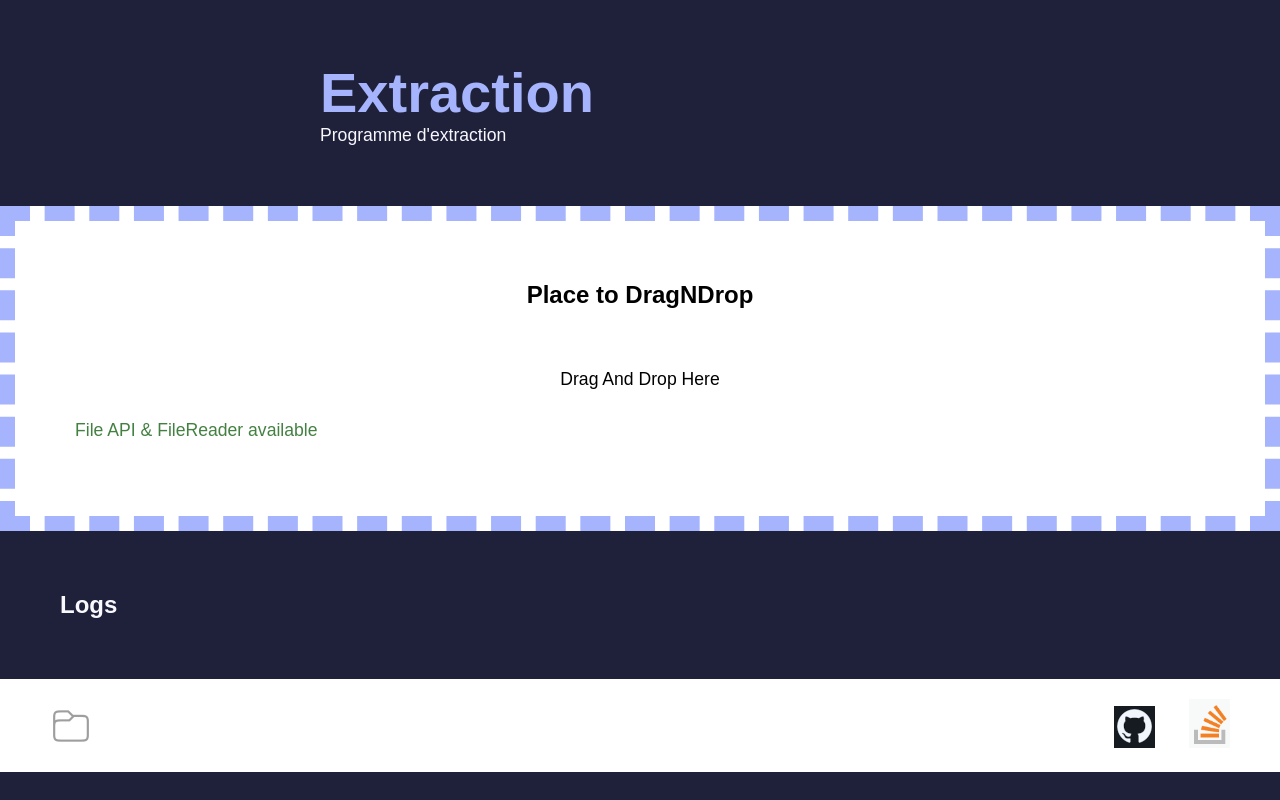
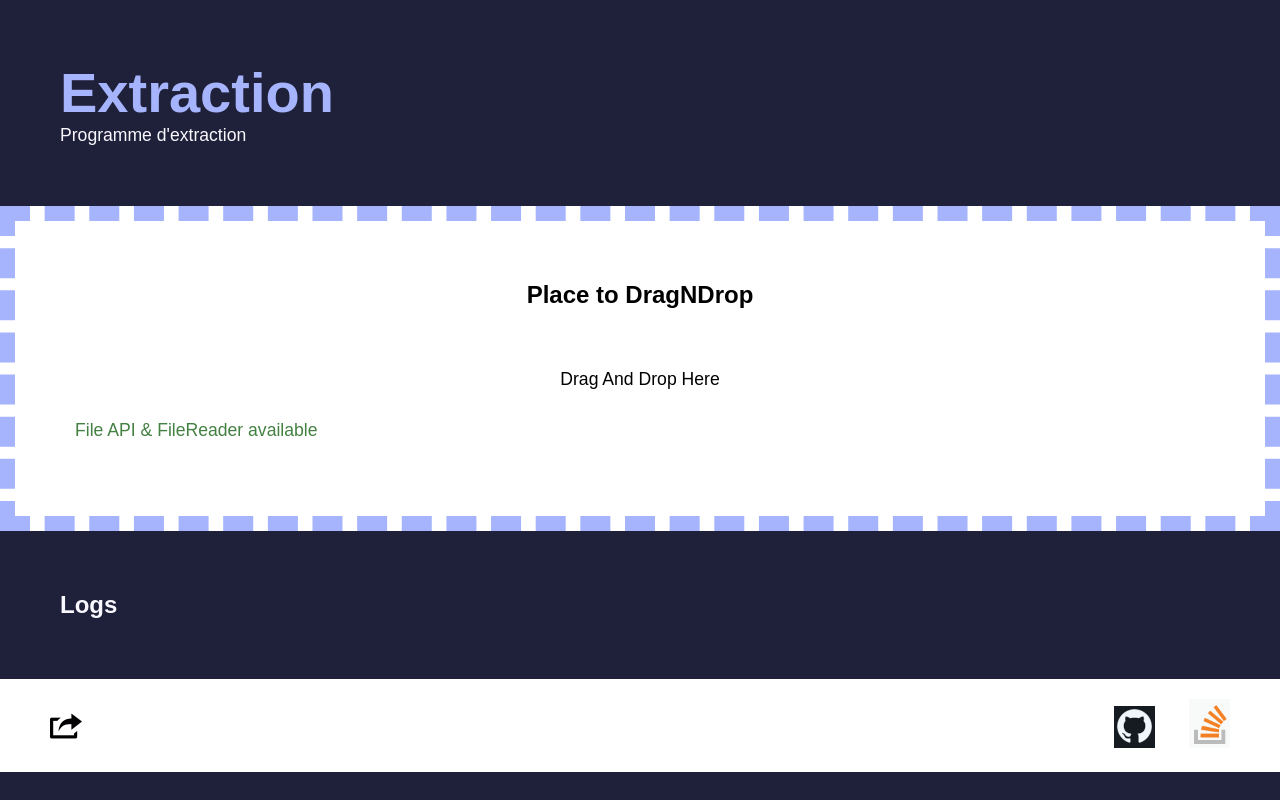
Before and after one commit to Vincent-Flotron/js_exercise, a plain HTML site: page index.html in a window 1280 px wide. Drawn offline with Linux system fonts and the light colour scheme.

Commit message:
Added icon

```diff
--- a/index.html
+++ b/index.html
@@ -3,11 +3,21 @@
 
 <head>
     <meta charset="utf-8" >
-    <title>Accueil - Extraction</title>
+    <title>Extraction</title>
     <link href="style.css" rel="stylesheet" >
+
+    <!-- for FF, Chrome, Opera -->
+    <link rel="icon" type="image/png" href="images/extract16x16.png" sizes="16x16">
+    <link rel="icon" type="image/png" href="images/extract32x32.png" sizes="32x32">
+
+    <!-- for IE -->
+    <link rel="icon" type="image/x-icon" href="images/extract32x32.ico" >
+    <link rel="shortcut icon" type="image/x-icon" href="images/extract32x32.ico"/>
+
 </head>
 
 <body>
+
     <main>
         <section class="accueil-introduction">
             <div>
@@ -33,7 +43,7 @@
         </section>
     </main>
     <footer>
-        <img src="images/logo_small.png" alt="Logo" >
+        <img src="images/extract32x32.png" alt="Logo" >
         <div>
             <a target="_blank" href="https://github.com/Vincent-Flotron/js_exercise" class="lien-icone">
                 <img src="images/logo_github_small.png" alt="Logo Github" >
--- a/style.css
+++ b/style.css
@@ -143,7 +143,6 @@ nav a {
 .accueil-introduction {
   display: flex;
   flex-direction: row;
-  width: 50%;
   align-items: center;
   margin: auto;
 }
```
Also changed, not shown: images/extract16x16.ico (added), images/extract16x16.png (added), images/extract32x32.ico (added), images/extract32x32.png (added), 1 other file.
